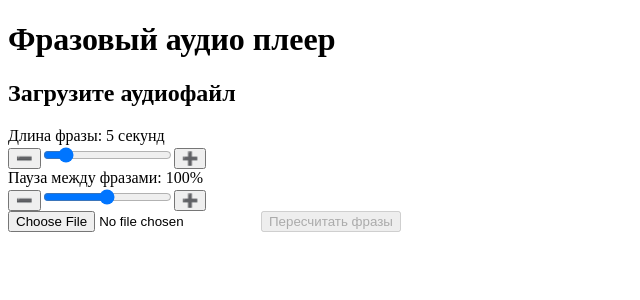
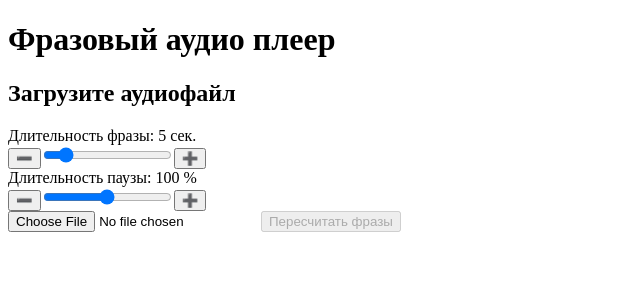
Before and after one commit to TanyaDanilovich/audioRepeater, a React (Vite) app: page / in a window 1280 px wide. Shown: the top 300 px of the page, without its empty margins (0-640 px from the left). Built offline with nearby package versions, Linux system fonts and the light colour scheme.

Commit message:
add value slider

```diff
--- a/src/components/AudioPhrasePlayer.tsx
+++ b/src/components/AudioPhrasePlayer.tsx
@@ -5,6 +5,7 @@ import {useLocalStorage} from '../hooks/useLocalStorage';
 import PhraseDurationSlider from './ui/PhraseDurationSlider.tsx';
 import {createCombinedAudio} from '../utils/createCombinedAudio.ts';
 import PausePercentageSlider from './ui/PausePercentageSlider.tsx';
+import ValueSlider from './ui/ValueSlider.tsx';
 
 interface Phrase {
     start: number;
@@ -12,13 +13,12 @@ interface Phrase {
 }
 
 export const AudioPhrasePlayer: React.FC = () => {
-    //const [phrases, setPhrases] = useState<Phrase[]>([]);
-    //const [audioUrl, setAudioUrl] = useState('');
+    const [phrases, setPhrases] = useState<Phrase[]>([]);
+    const [audioUrl, setAudioUrl] = useState('');
     const [isLoading, setIsLoading] = useState(false);
 
 
     const [uploadedFile, setUploadedFile] = useState<File | null>(null);
-
     const [minPhraseDuration, setMinPhraseDuration] = useLocalStorage<number>(
         'minPhraseDuration',
         5
@@ -29,6 +29,7 @@ export const AudioPhrasePlayer: React.FC = () => {
     );
 
     const [lastCalculatedDuration, setLastCalculatedDuration] = useState<number | null>(null);
+    const [lastPauseDuration, setLastPauseDuration] = useState<number | null>(null);
 
     const [finalAudioUrl, setFinalAudioUrl] = useState<string | null>(null);
 
@@ -54,8 +55,9 @@ export const AudioPhrasePlayer: React.FC = () => {
                 minPhraseDuration
             );
             console.log('Длительность аудио:', audioBuffer.duration);
-            //setPhrases(phrases);
+            setPhrases(phrases);
             setLastCalculatedDuration(minPhraseDuration); // ✅ фиксируем актуальное значение после расчёта
+            setLastPauseDuration(pausePercentage); // ✅ фиксируем актуальное значение после расчёта
             // ✅ Сразу генерируем итоговый файл
             await generateFinalAudio(phrases, audioBuffer);
         } catch (error) {
@@ -83,27 +85,16 @@ export const AudioPhrasePlayer: React.FC = () => {
                 minPhraseDuration
             );
             console.log('Перерасчёт завершён. Длительность аудио:', audioBuffer.duration);
-            //setPhrases(phrases);
+            setPhrases(phrases);
             setLastCalculatedDuration(minPhraseDuration); // ✅ обновляем после перерасчёта
+            setLastPauseDuration(pausePercentage); // ✅ фиксируем актуальное значение после перерасчёта
+
         } catch (error) {
             console.error('Ошибка при перерасчёте фраз:', error);
         } finally {
             setIsLoading(false);
         }
     };
-
-    // const getAudio = () => {
-    //     if (!audioUrl) {
-    //         console.error('Нет аудиофайла');
-    //         return null;
-    //     }
-    //
-    //     if (!audioRef.current) {
-    //         audioRef.current = new Audio(audioUrl);
-    //     }
-    //
-    //     return audioRef.current;
-    // };
 
     const generateFinalAudio = async (
         phrasesToCombine: Phrase[],
@@ -134,14 +125,17 @@ export const AudioPhrasePlayer: React.FC = () => {
     const isRecalculateDisabled =
         isLoading ||
         !uploadedFile ||
-        lastCalculatedDuration === minPhraseDuration;
+        lastCalculatedDuration === minPhraseDuration ||
+        lastPauseDuration === pausePercentage;
 
     return (
         <div className = "p-4 flex flex-col items-center space-y-4">
             <h2 className = "text-lg font-bold">Загрузите аудиофайл</h2>
 
             {/* ✅ Phrase Duration Slider */}
-            <PhraseDurationSlider
+            <ValueSlider
+                label={"Длительность фразы"}
+                unit={"сек."}
                 value = {minPhraseDuration}
                 onChange = {setMinPhraseDuration}
                 min = {1}
@@ -151,7 +145,11 @@ export const AudioPhrasePlayer: React.FC = () => {
             />
 
             {/* ✅ Pause Percentage Slider */}
-            <PausePercentageSlider
+            <ValueSlider
+                label={"Длительность паузы"}
+                unit={"%"}
+                max={200}
+                step={10}
                 value = {pausePercentage}
                 onChange = {setPausePercentage}
                 disabled = {isLoading}
--- a/src/components/ui/PausePercentageSlider.tsx
+++ /dev/null
@@ -1,66 +0,0 @@
-
-interface PausePercentageSliderProps {
-    value: number;
-    onChange: (newValue: number) => void;
-    min?: number;
-    max?: number;
-    step?: number;
-    disabled?: boolean;
-}
-
-const PausePercentageSlider: React.FC<PausePercentageSliderProps> = ({
-                                                                         value,
-                                                                         onChange,
-                                                                         min = 0,
-                                                                         max = 200,
-                                                                         step = 10,
-                                                                         disabled = false
-                                                                     }) => {
-    const increment = () => {
-        const nextValue = Math.min(value + step, max);
-        onChange(nextValue);
-    };
-
-    const decrement = () => {
-        const nextValue = Math.max(value - step, min);
-        onChange(nextValue);
-    };
-
-    return (
-        <div className="flex flex-col items-center space-y-2">
-            <label className="text-sm font-medium">
-                Пауза между фразами: {value}%
-            </label>
-            <div className="flex items-center space-x-2">
-                <button
-                    onClick={decrement}
-                    disabled={disabled || value <= min}
-                    className="px-2 py-1 bg-gray-300 hover:bg-gray-400 rounded"
-                >
-                    ➖
-                </button>
-
-                <input
-                    type="range"
-                    min={min}
-                    max={max}
-                    step={step}
-                    value={value}
-                    onChange={(e) => onChange(parseInt(e.target.value))}
-                    disabled={disabled}
-                    className="w-64"
-                />
-
-                <button
-                    onClick={increment}
-                    disabled={disabled || value >= max}
-                    className="px-2 py-1 bg-gray-300 hover:bg-gray-400 rounded"
-                >
-                    ➕
-                </button>
-            </div>
-        </div>
-    );
-};
-
-export default PausePercentageSlider;
--- a/src/components/ui/PhraseDurationSlider.tsx
+++ b/src/components/ui/ValueSlider.tsx
@@ -1,22 +1,25 @@
 
-
-interface PhraseDurationSliderProps {
+interface ValueSliderProps {
+    label: string;
     value: number;
-    onChange: (newValue: number) => void;
+    onChange: (value: number) => void;
     min?: number;
     max?: number;
     step?: number;
+    unit?: string;
     disabled?: boolean;
 }
 
-const PhraseDurationSlider: React.FC<PhraseDurationSliderProps> = ({
-                                                                       value,
-                                                                       onChange,
-                                                                       min = 1,
-                                                                       max = 30,
-                                                                       step = 1,
-                                                                       disabled = false
-                                                                   }) => {
+const ValueSlider: React.FC<ValueSliderProps> = ({
+                                                     label,
+                                                     value,
+                                                     onChange,
+                                                     min = 0,
+                                                     max = 100,
+                                                     step = 1,
+                                                     unit = '',
+                                                     disabled = false,
+                                                                     }) => {
     const increment = () => {
         const nextValue = Math.min(value + step, max);
         onChange(nextValue);
@@ -30,13 +33,13 @@ const PhraseDurationSlider: React.FC<PhraseDurationSliderProps> = ({
     return (
         <div className="flex flex-col items-center space-y-2">
             <label className="text-sm font-medium">
-                Длина фразы: {value} секунд
+                {`${label}: ${value} ${unit}`}
             </label>
             <div className="flex items-center space-x-2">
                 <button
                     onClick={decrement}
+                    disabled={disabled || value <= min}
                     className="px-2 py-1 bg-gray-300 hover:bg-gray-400 rounded"
-                    disabled={disabled || value <= min}
                 >
                     ➖
                 </button>
@@ -54,8 +57,8 @@ const PhraseDurationSlider: React.FC<PhraseDurationSliderProps> = ({
 
                 <button
                     onClick={increment}
+                    disabled={disabled || value >= max}
                     className="px-2 py-1 bg-gray-300 hover:bg-gray-400 rounded"
-                    disabled={disabled || value >= max}
                 >
                     ➕
                 </button>
@@ -64,4 +67,4 @@ const PhraseDurationSlider: React.FC<PhraseDurationSliderProps> = ({
     );
 };
 
-export default PhraseDurationSlider;
+export default ValueSlider;
```
